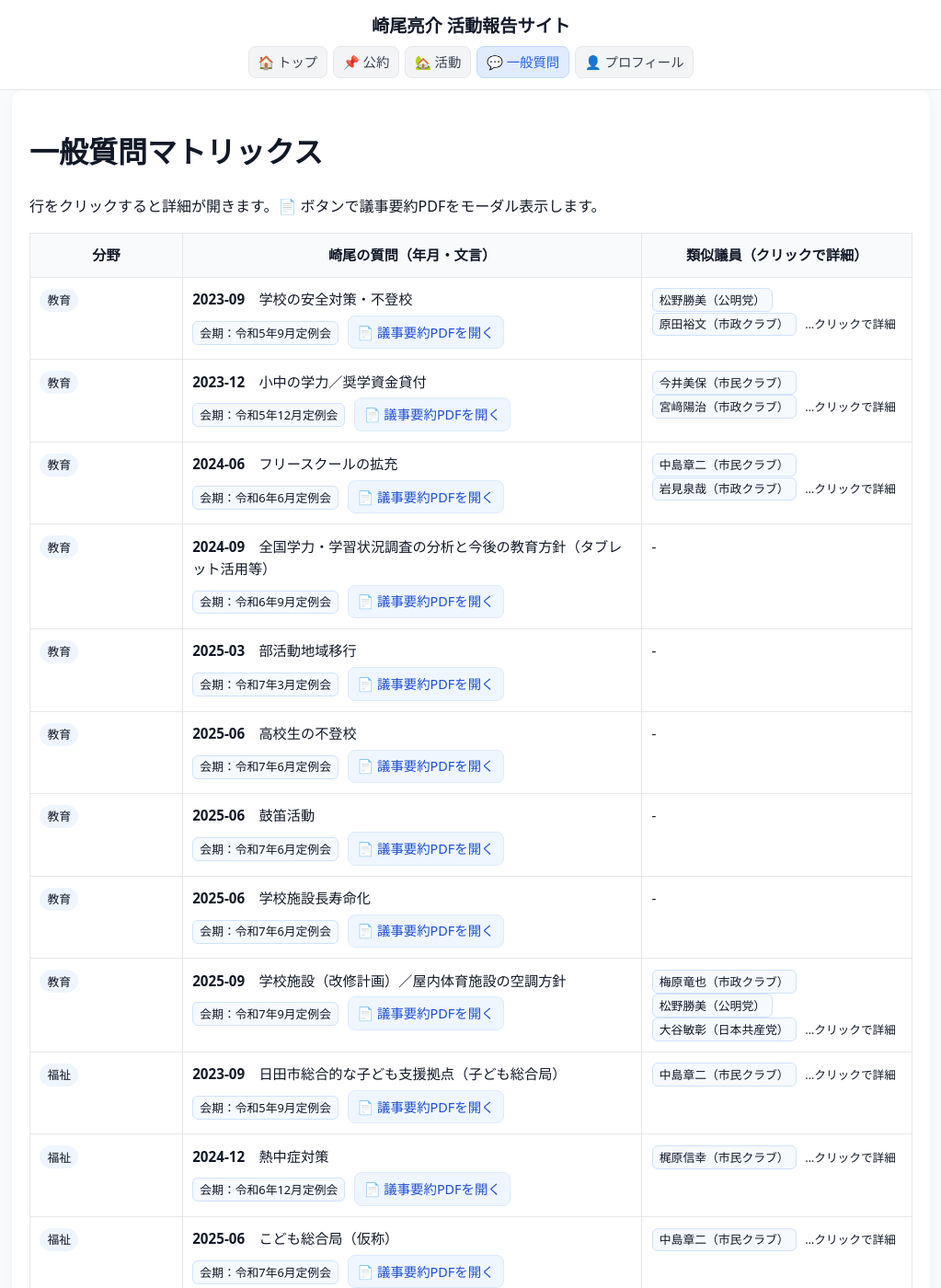
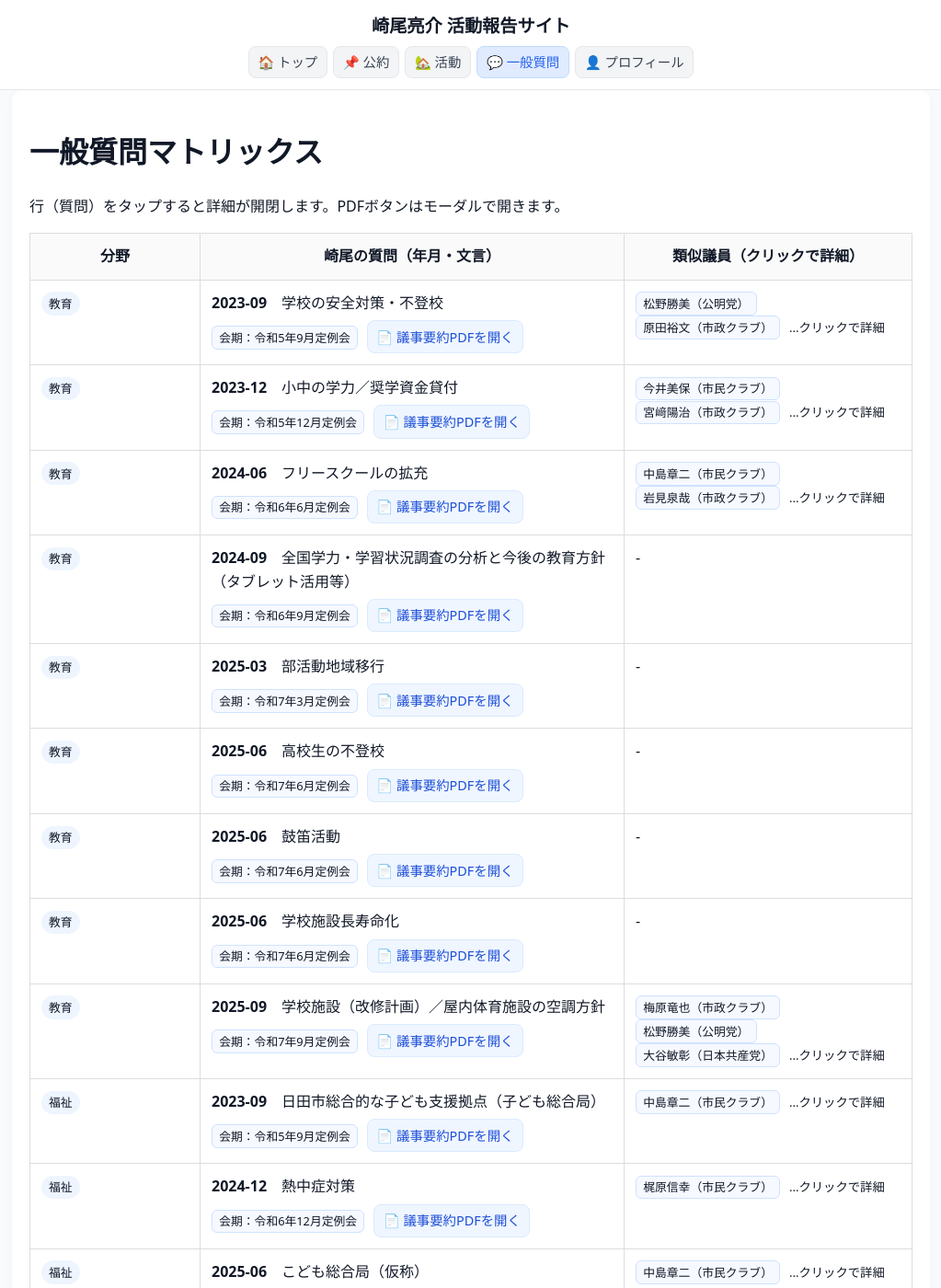
Before and after one commit to sakioryousuke-eng/activity-site, a Jekyll site: the page built from pages/matrix.html, in a window 1280 px wide and 1400 px high. Shown: the whole window at 92% size, without its empty margins (128-1151 px from the left). Built offline with Jekyll 4.4.1, drawn with Linux system fonts in a browser that asks for light colours.

Commit message:
Update matrix.html

```diff
--- a/pages/matrix.html
+++ b/pages/matrix.html
@@ -4,15 +4,37 @@ title: 一般質問マトリックス
 ---
 
 <h1>一般質問マトリックス</h1>
-<p>行をクリックすると詳細が開きます。📄 ボタンで議事要約PDFをモーダル表示します。</p>
+<p>行（質問）をタップすると詳細が開閉します。PDFボタンはモーダルで開きます。</p>
+
+<style>
+  .matrix-wrap{overflow-x:auto}
+  table.matrix{width:100%;border-collapse:collapse}
+  .matrix th,.matrix td{border:1px solid #ddd;padding:.75rem;vertical-align:top}
+  .matrix thead th{position:sticky;top:0;background:#fafafa;z-index:1}
+  .matrix tbody tr.data-row{cursor:pointer}
+  .matrix tbody tr.data-row:hover{background:#f7fbff}
+  .matrix tbody tr.detail-row{display:none;background:#fcfcfc}
+  .matrix tbody tr.detail-row.open{display:table-row}
+  .badge{display:inline-block;padding:.15rem .5rem;border-radius:999px;background:#eef5ff;font-size:.8rem}
+  .pill{display:inline-block;padding:.1rem .45rem;border:1px solid #cfe2ff;border-radius:6px;margin-right:.35rem;font-size:.8rem;background:#f6f9ff}
+  .pdf-link{display:inline-block;margin-top:.35rem;background:#eff6ff;color:#1d4ed8;border:1px solid #dbeafe;padding:.35rem .6rem;border-radius:8px;text-decoration:none;font-size:.9rem}
+
+  @media (max-width:720px){
+    .matrix thead{display:none}
+    .matrix tbody tr.data-row{display:block;border:1px solid #eee;margin-bottom:.75rem}
+    .matrix tbody tr.data-row td{display:block;border:none;border-bottom:1px dashed #eee}
+    .matrix tbody tr.data-row td:first-child{font-weight:700}
+    .matrix tbody tr.detail-row.open{display:block}
+  }
+</style>
 
 <div class="matrix-wrap">
 <table class="matrix">
   <thead>
     <tr>
-      <th style="width:9rem;">分野</th>
+      <th style="width:10rem;">分野</th>
       <th>崎尾の質問（年月・文言）</th>
-      <th style="width:17rem;">類似議員（クリックで詳細）</th>
+      <th style="width:18rem;">類似議員（クリックで詳細）</th>
     </tr>
   </thead>
   <tbody>
@@ -28,7 +50,8 @@ title: 一般質問マトリックス
           <div><strong>{{ item.sakio.month }}</strong>　{{ item.sakio.text }}</div>
           <div class="pill">会期：{{ item.sakio.session }}</div>
           {% if item.sakio.pdf %}
-            <a href="{{ item.sakio.pdf }}" data-title="{{ item.sakio.text }}" class="pdf-link js-open-pdf">📄 議事要約PDFを開く</a>
+            <!-- data-pdf にフルURLを渡す（YAMLが先頭スラッシュ無しでもOK） -->
+            <a href="{{ site.baseurl }}/{{ item.sakio.pdf }}" data-pdf="{{ site.baseurl }}/{{ item.sakio.pdf }}" class="pdf-link" data-title="{{ item.sakio.text }}">📄 議事要約PDFを開く</a>
           {% endif %}
         </td>
         <td>
@@ -44,12 +67,15 @@ title: 一般質問マトリックス
       </tr>
       <tr id="{{ row_id }}" class="detail-row">
         <td colspan="3">
-          <div style="display:grid; gap:.5rem;">
+          <div style="display:grid;gap:.5rem">
             <div><strong>質問詳細</strong>：{{ item.sakio.session }}／{{ item.sakio.month }}／{{ item.sakio.text }}</div>
+            {% if item.sakio.pdf %}
+              <a href="{{ site.baseurl }}/{{ item.sakio.pdf }}" data-pdf="{{ site.baseurl }}/{{ item.sakio.pdf }}" class="pdf-link" data-title="{{ item.sakio.text }}">📄 議事要約PDFを開く</a>
+            {% endif %}
             {% if item.related and item.related.size > 0 %}
               <div>
                 <strong>類似議員 詳細</strong>
-                <ul style="margin:.4rem 0 .2rem 1.2rem;">
+                <ul style="margin:.4rem 0 .2rem 1.2rem">
                   {% for r in item.related %}
                     <li><strong>{{ r.name }}</strong>（{{ r.party }}）：{{ r.month }}／{{ r.topic }}</li>
                   {% endfor %}
@@ -66,38 +92,14 @@ title: 一般質問マトリックス
 </table>
 </div>
 
-<style>
-.matrix-wrap{overflow-x:auto;margin-top:1rem}
-.matrix{width:100%;border-collapse:collapse;font-size:.95rem}
-.matrix th,.matrix td{border:1px solid #e5e7eb;padding:.7rem .65rem;vertical-align:top}
-.matrix thead th{background:#f9fafb;position:sticky;top:0;z-index:1}
-.matrix tbody tr.data-row{cursor:pointer;transition:background .2s}
-.matrix tbody tr.data-row:hover{background:#f7fbff}
-.matrix tbody tr.detail-row{display:none;background:#fcfcfc}
-.matrix tbody tr.detail-row.open{display:table-row}
-.badge{display:inline-block;padding:.15rem .5rem;border-radius:999px;background:#eef5ff;font-size:.8rem}
-.pill{display:inline-block;padding:.1rem .45rem;border:1px solid #cfe2ff;border-radius:6px;margin-right:.35rem;font-size:.8rem;background:#f6f9ff}
-.pdf-link{display:inline-block;margin-top:.35rem;background:#eff6ff;color:#1d4ed8;border:1px solid #dbeafe;padding:.35rem .6rem;border-radius:8px;text-decoration:none;font-size:.9rem}
-.pdf-link:hover{background:#dbeafe}
-
-@media (max-width:720px){
-  .matrix thead{display:none}
-  .matrix tbody tr.data-row{display:block;border:1px solid #eee;margin-bottom:.75rem}
-  .matrix tbody tr.data-row td{display:block;border:none;border-bottom:1px dashed #eee}
-  .matrix tbody tr.data-row td:first-child{font-weight:700;background:#f9fafb}
-  .matrix tbody tr.detail-row.open{display:block}
-  .pdf-link{font-size:.85rem;padding:.3rem .5rem}
-}
-</style>
-
 <script>
-// 行クリックで詳細トグル（PDFクリックは行トグルを阻止）
+  // 行クリックで直下の詳細行をトグル
   document.addEventListener('click', function(e){
-  if(e.target.closest('.js-open-pdf')) return; // PDFは別ハンドラ
     const tr = e.target.closest('tr.data-row');
     if(!tr) return;
     const id = tr.getAttribute('data-target');
     const detail = document.getElementById(id);
-  if(detail) detail.classList.toggle('open');
+    if(!detail) return;
+    detail.classList.toggle('open');
   });
 </script>
```
Lines whose indentation alone changed are shown as unchanged.
